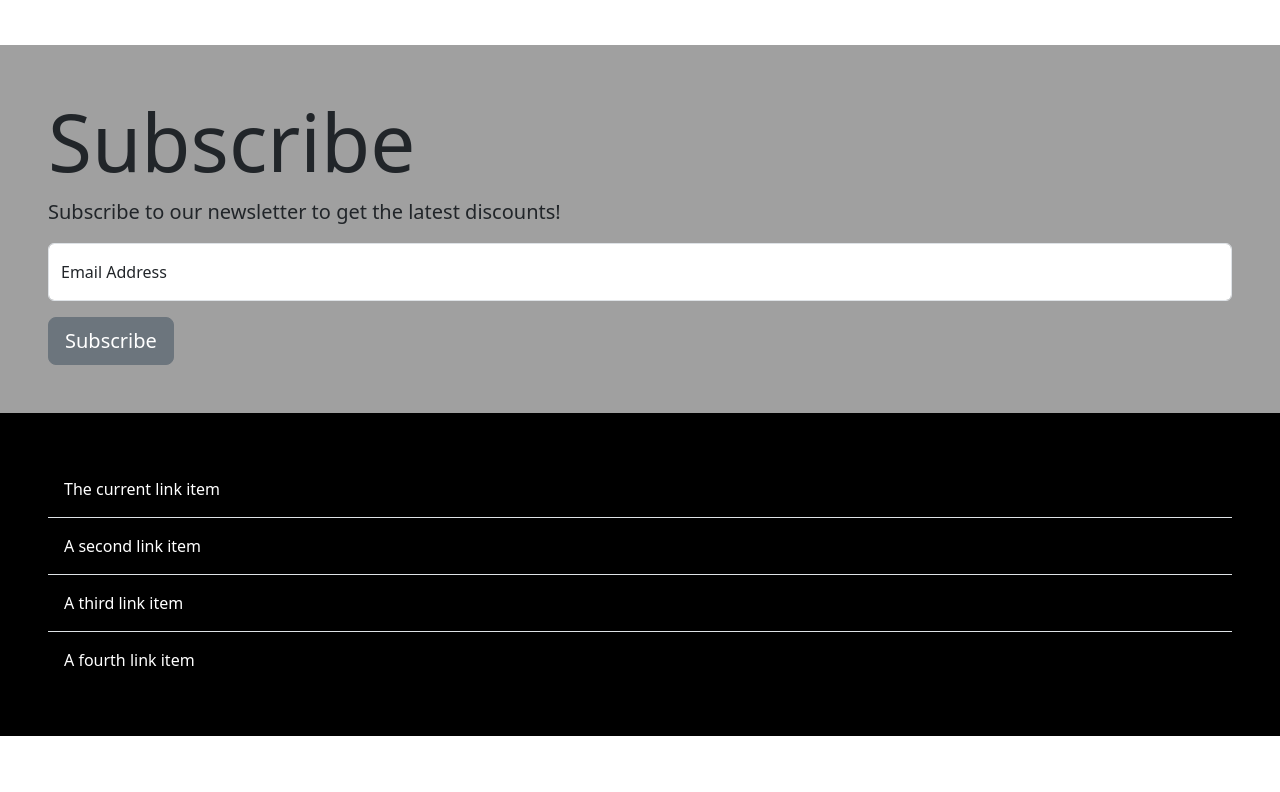
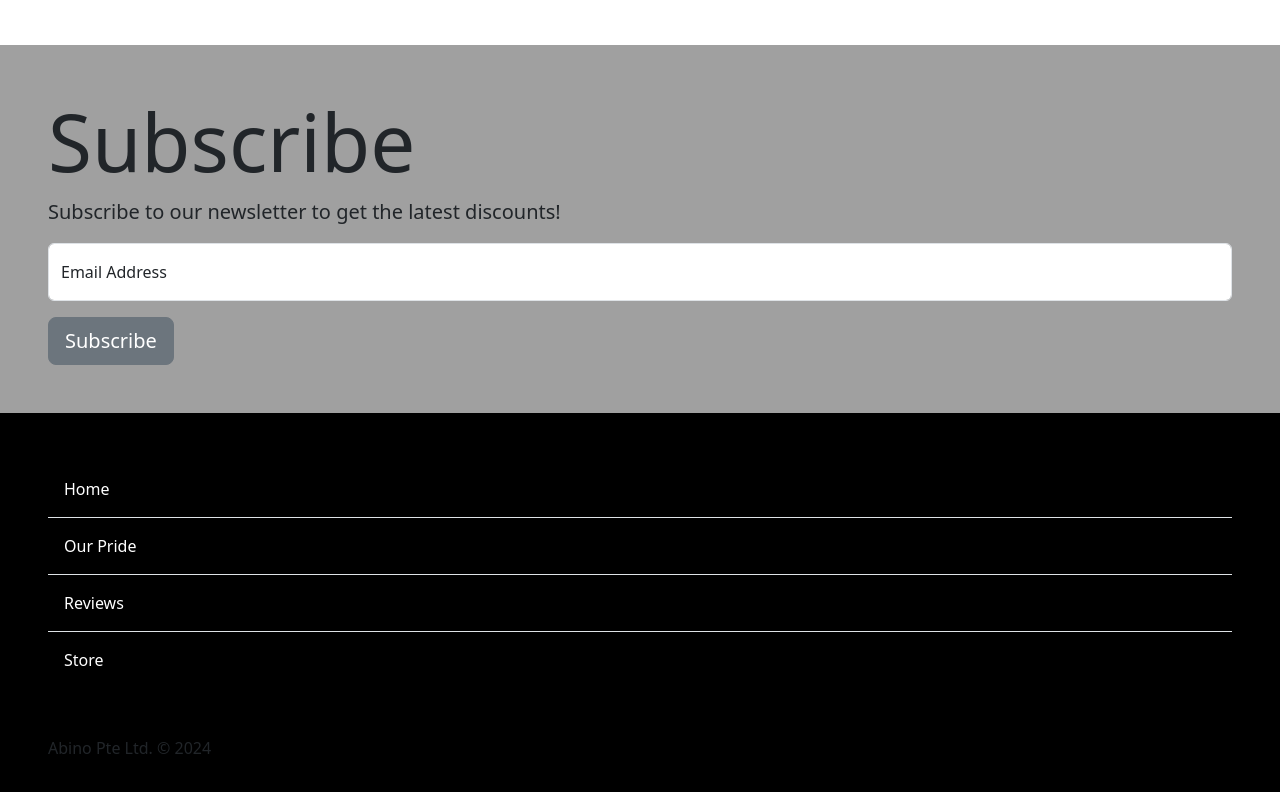
Before and after one commit to muhdarifrawi/20241021-sctp05-practical-assesment-1, a plain HTML site: page index.html in a window 1280 px wide. Shown: the part 2261-3053 px from the top of the page. Before the commit the page ends 2997 px from the top, so only its background shows below. Drawn offline with nearby package versions, Linux system fonts and the light colour scheme.

Commit message:
Added links

```diff
--- a/index.html
+++ b/index.html
@@ -14,7 +14,7 @@
     <div class="container-fluid" id="hero-bg">
         <nav class="navbar navbar-expand-lg">
             <div class="container-fluid">
-                <a id="brand" class="navbar-brand" href="#">Abino</a>
+                <a id="brand" class="navbar-brand" href="#hero-bg">Abino</a>
                 <button class="navbar-toggler" type="button" data-bs-toggle="collapse" data-bs-target="#navbarMain"
                     aria-controls="navbarMain" aria-expanded="false" aria-label="Toggle navigation">
                     <span class="navbar-toggler-icon"></span>
@@ -22,13 +22,13 @@
                 <div class="collapse navbar-collapse" id="navbarMain">
                     <ul class="navbar-nav me-auto mb-2 mb-lg-0">
                         <li class="nav-item">
-                            <a class="nav-link" href="#">Home</a>
+                            <a class="nav-link" href="#hero-bg">Home</a>
                         </li>
                         <li class="nav-item">
-                            <a class="nav-link" href="#">Our Pride</a>
+                            <a class="nav-link" href="#product">Our Pride</a>
                         </li>
                         <li class="nav-item">
-                            <a class="nav-link" href="#">Reviews</a>
+                            <a class="nav-link" href="#product-review">Reviews</a>
                         </li>
                         <hr>
                         <li class="nav-item">
@@ -120,13 +120,13 @@
     </div>
     <div id="footer" class="container-fluid p-5">
         <div class="list-group list-group-flush">
-            <a href="#" class="list-group-item list-group-item-action py-3">
-                The current link item
-            </a>
-            <a href="#" class="list-group-item list-group-item-action py-3">A second link item</a>
-            <a href="#" class="list-group-item list-group-item-action py-3">A third link item</a>
-            <a href="#" class="list-group-item list-group-item-action py-3">A fourth link item</a>
+            <a href="#hero-bg" class="list-group-item list-group-item-action py-3">Home</a>
+            <a href="#product" class="list-group-item list-group-item-action py-3">Our Pride</a>
+            <a href="#product-review" class="list-group-item list-group-item-action py-3">Reviews</a>
+            <a href="#" class="list-group-item list-group-item-action py-3">Store</a>
         </div>
+
+        <p class="mt-5">Abino Pte Ltd. &copy; 2024 </p>
     </div>
     <script src="https://cdn.jsdelivr.net/npm/bootstrap@5.3.3/dist/js/bootstrap.bundle.min.js"
         integrity="sha384-YvpcrYf0tY3lHB60NNkmXc5s9fDVZLESaAA55NDzOxhy9GkcIdslK1eN7N6jIeHz"
```
